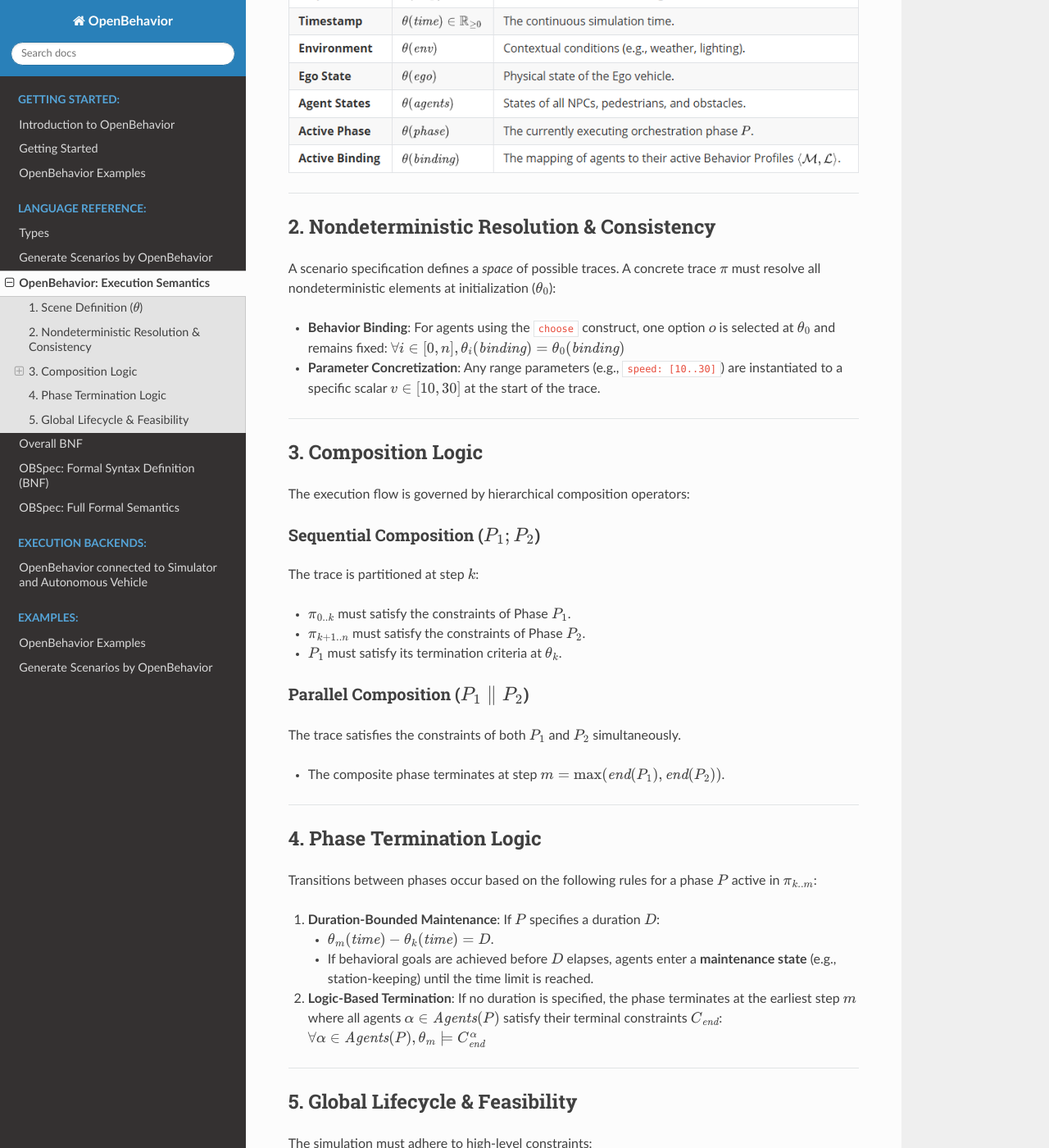
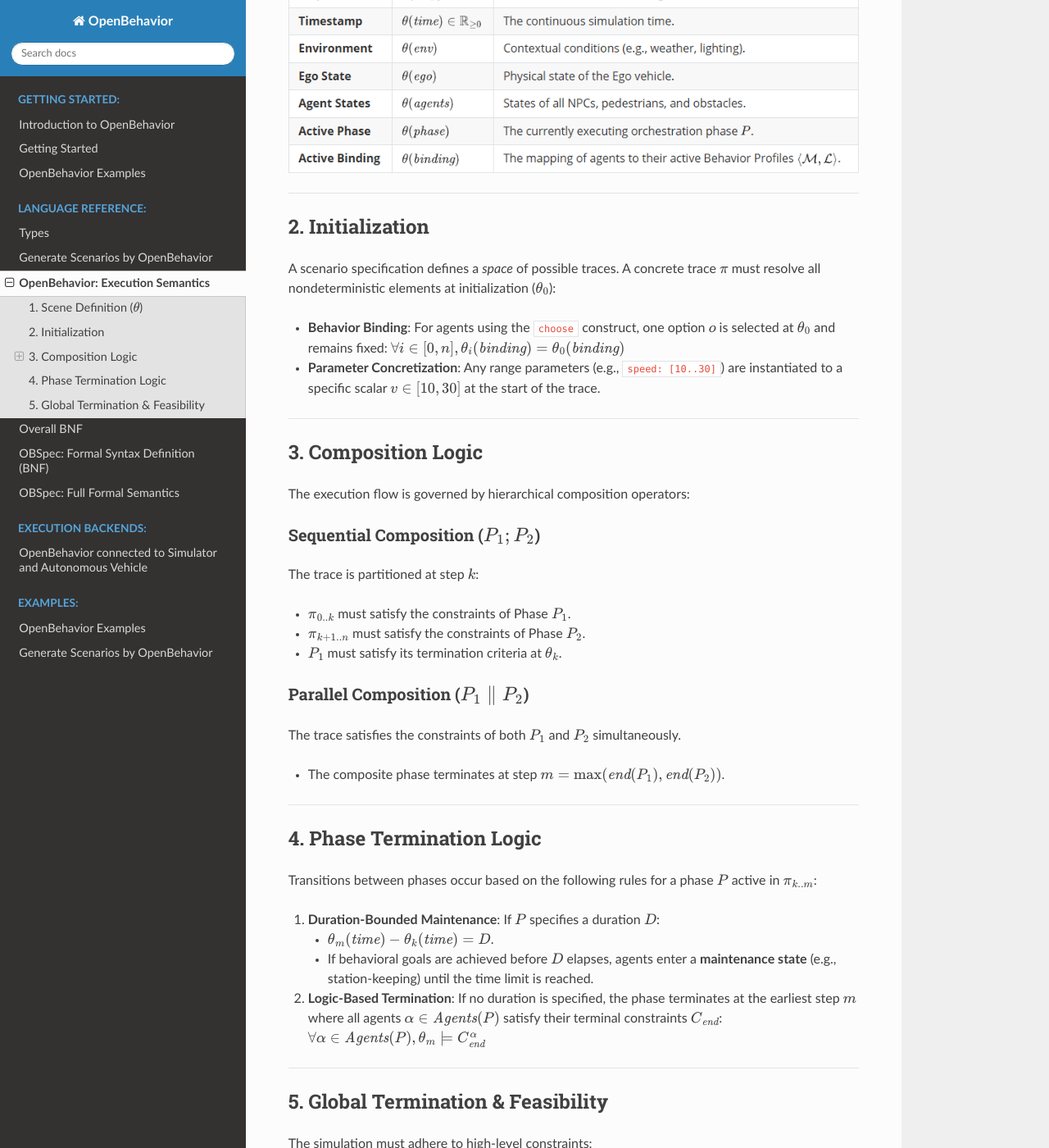
Before and after one commit to Sunshinesheep/OpenBehavior-doc, a Sphinx documentation site: the page built from docs/source/ob_se.md, in a window 1280 px wide and 1400 px high, scrolled down 468 px. Shown: the whole window at 82% size. Built offline with Sphinx 7.4.7 and the Read the Docs theme 3.1.0, drawn with Linux system fonts in a browser that asks for light colours.

Commit message:
Update ob_se.md

```diff
--- a/docs/source/ob_se.md
+++ b/docs/source/ob_se.md
@@ -12,7 +12,7 @@ A **Scene** $\theta$ is a snapshot at a specific time instant that captures the
 
 ---
 
-## 2. Nondeterministic Resolution & Consistency
+## 2. Initialization
 A scenario specification defines a *space* of possible traces. A concrete trace $\pi$ must resolve all nondeterministic elements at initialization ($\theta_0$):
 
 * **Behavior Binding**: For agents using the `choose` construct, one option $o$ is selected at $\theta_0$ and remains fixed:
@@ -49,7 +49,7 @@ Transitions between phases occur based on the following rules for a phase $P$ ac
 
 ---
 
-## 5. Global Lifecycle & Feasibility
+## 5. Global Termination & Feasibility
 The simulation must adhere to high-level constraints:
 
 * **Ego-Dominated Termination**: The entire trace $\pi$ terminates at $\theta_n$ if and only if the Ego vehicle reaches its destination or a critical system termination is triggered (e.g., `GlobalTerm(\theta_n) = True`).
```
